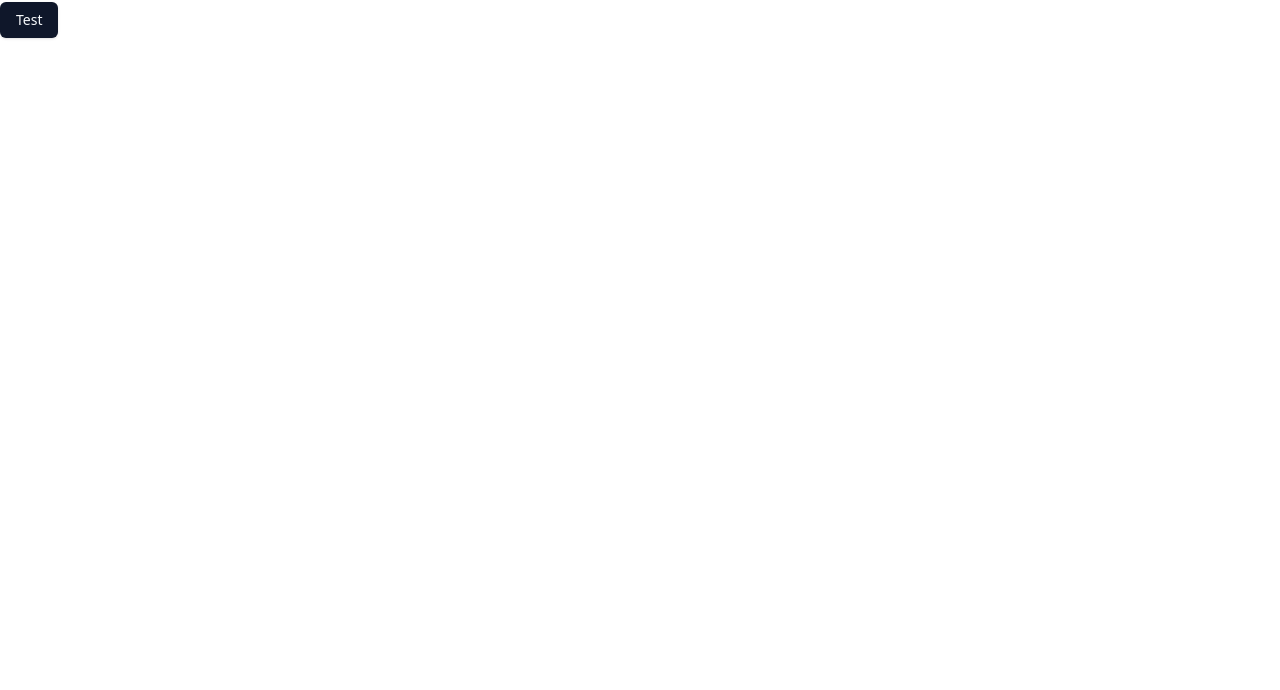
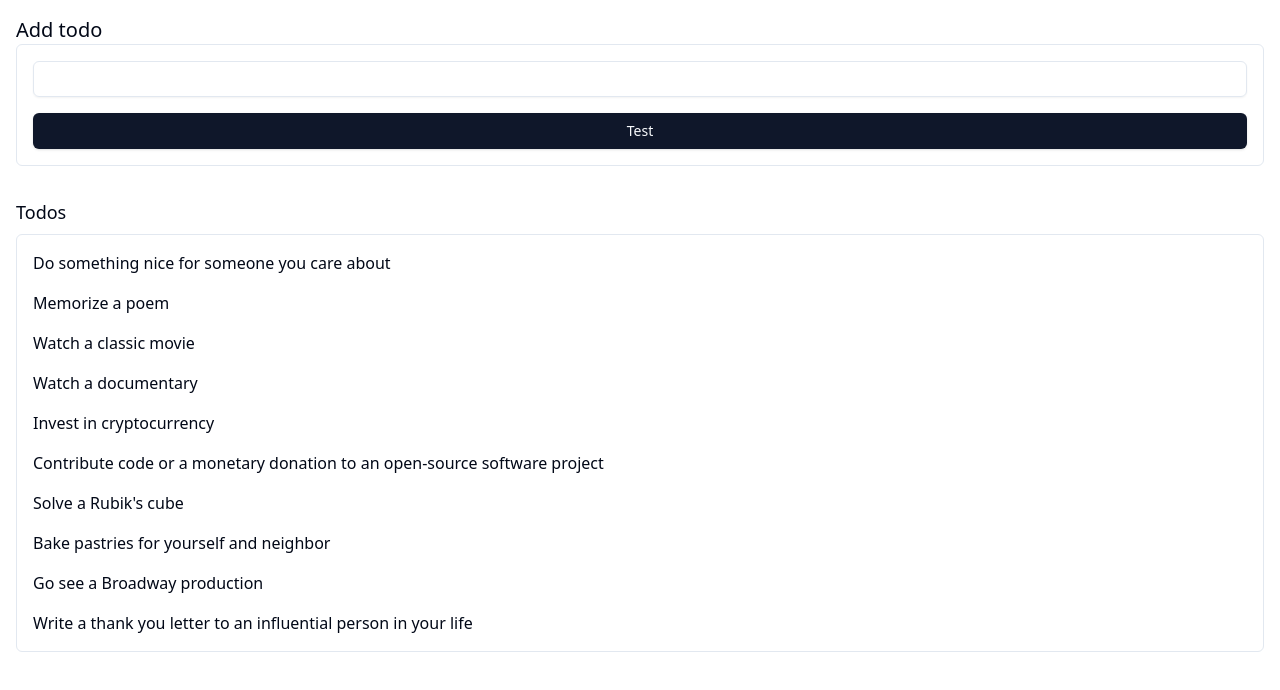
Before and after one commit to surajr1711/Todos-app, a React (Vite) app: page / in a window 1280 px wide. Shown: the top 690 px of the page. Built offline with nearby package versions, Linux system fonts and the light colour scheme.

Commit message:
AddTodo Form, Todos List

```diff
--- /dev/null
+++ b/src/components/AddTodo.tsx
@@ -0,0 +1,16 @@
+import { Input } from "./ui/input";
+import { Button } from "./ui/button";
+
+const AddTodo = () => {
+	return (
+		<div className="mb-8">
+			<h1 className="text-xl font-medium">Add todo</h1>
+			<form className="p-4 border rounded-md flex flex-col gap-4">
+				<Input type="text" />
+				<Button>Test</Button>
+			</form>
+		</div>
+	);
+};
+
+export default AddTodo;
--- a/src/components/Todos.tsx
+++ b/src/components/Todos.tsx
@@ -1,10 +1,11 @@
-import React from "react";
-import { Button } from "./ui/button";
+import AddTodo from "./AddTodo";
+import TodosList from "./TodosList";
 
 const Todos = () => {
 	return (
-		<div className="font-bold text-2xl">
-			<Button>Test</Button>
+		<div className="m-4">
+			<AddTodo />
+			<TodosList />
 		</div>
 	);
 };
--- /dev/null
+++ b/src/components/TodosList.tsx
@@ -0,0 +1,16 @@
+import { todos } from "@/db/data";
+
+const TodosList = () => {
+	return (
+		<div>
+			<h2 className="text-lg font-medium mb-2">Todos</h2>
+			<ul className="border p-4 rounded-md flex flex-col gap-4">
+				{todos.map((todo) => (
+					<li key={todo.id}>{todo.todo}</li>
+				))}
+			</ul>
+		</div>
+	);
+};
+
+export default TodosList;
--- /dev/null
+++ b/src/components/ui/input.tsx
@@ -0,0 +1,22 @@
+import * as React from "react"
+
+import { cn } from "@/lib/utils"
+
+const Input = React.forwardRef<HTMLInputElement, React.ComponentProps<"input">>(
+  ({ className, type, ...props }, ref) => {
+    return (
+      <input
+        type={type}
+        className={cn(
+          "flex h-9 w-full rounded-md border border-input bg-transparent px-3 py-1 text-base shadow-sm transition-colors file:border-0 file:bg-transparent file:text-sm file:font-medium file:text-foreground placeholder:text-muted-foreground focus-visible:outline-none focus-visible:ring-1 focus-visible:ring-ring disabled:cursor-not-allowed disabled:opacity-50 md:text-sm",
+          className
+        )}
+        ref={ref}
+        {...props}
+      />
+    )
+  }
+)
+Input.displayName = "Input"
+
+export { Input }
--- /dev/null
+++ b/src/db/data.ts
@@ -0,0 +1,70 @@
+type todo = {
+	id: string | number;
+	todo: string;
+	completed: boolean;
+	userId: string | number;
+	// createdDate: string
+};
+
+export const todos: todo[] = [
+	{
+		id: 1,
+		todo: "Do something nice for someone you care about",
+		completed: false,
+		userId: 152,
+	},
+	{
+		id: 2,
+		todo: "Memorize a poem",
+		completed: true,
+		userId: 13,
+	},
+	{
+		id: 3,
+		todo: "Watch a classic movie",
+		completed: true,
+		userId: 68,
+	},
+	{
+		id: 4,
+		todo: "Watch a documentary",
+		completed: false,
+		userId: 84,
+	},
+	{
+		id: 5,
+		todo: "Invest in cryptocurrency",
+		completed: false,
+		userId: 163,
+	},
+	{
+		id: 6,
+		todo: "Contribute code or a monetary donation to an open-source software project",
+		completed: false,
+		userId: 69,
+	},
+	{
+		id: 7,
+		todo: "Solve a Rubik's cube",
+		completed: true,
+		userId: 76,
+	},
+	{
+		id: 8,
+		todo: "Bake pastries for yourself and neighbor",
+		completed: true,
+		userId: 198,
+	},
+	{
+		id: 9,
+		todo: "Go see a Broadway production",
+		completed: false,
+		userId: 7,
+	},
+	{
+		id: 10,
+		todo: "Write a thank you letter to an influential person in your life",
+		completed: true,
+		userId: 9,
+	},
+];
```
